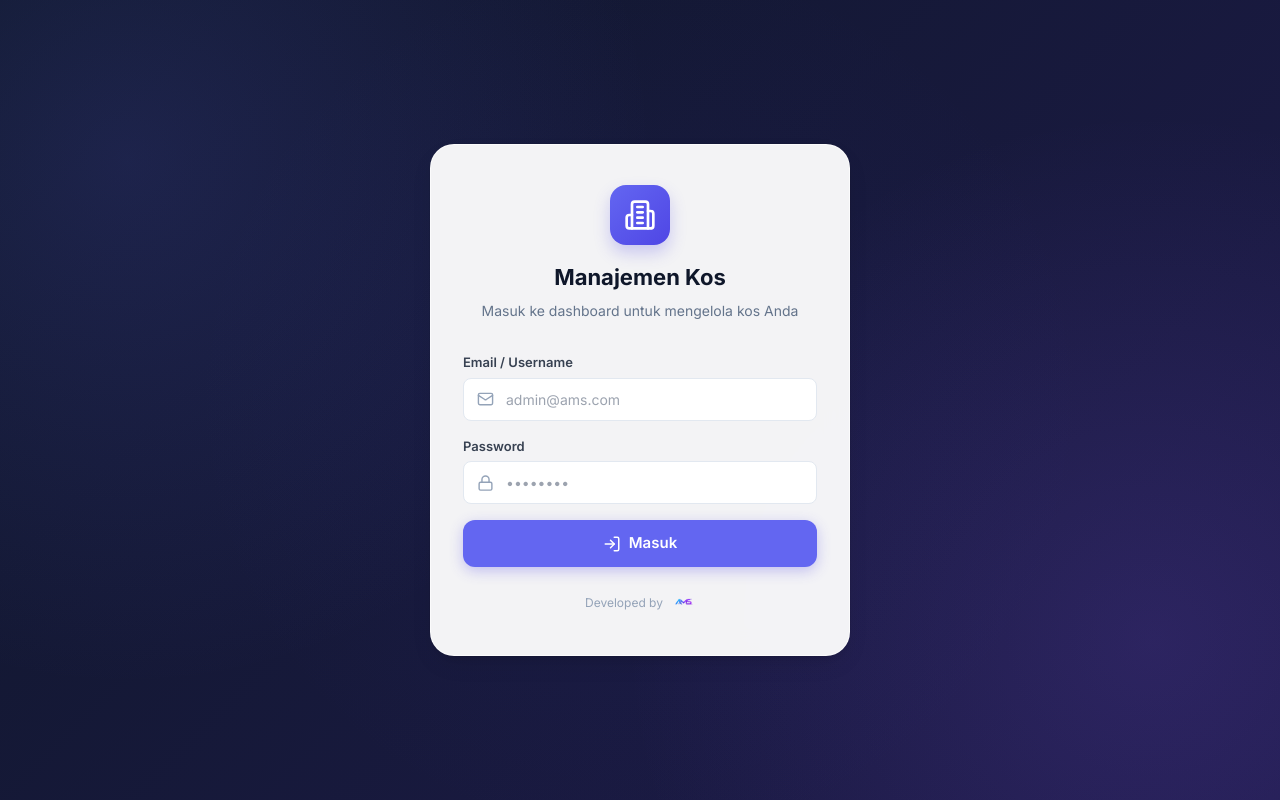
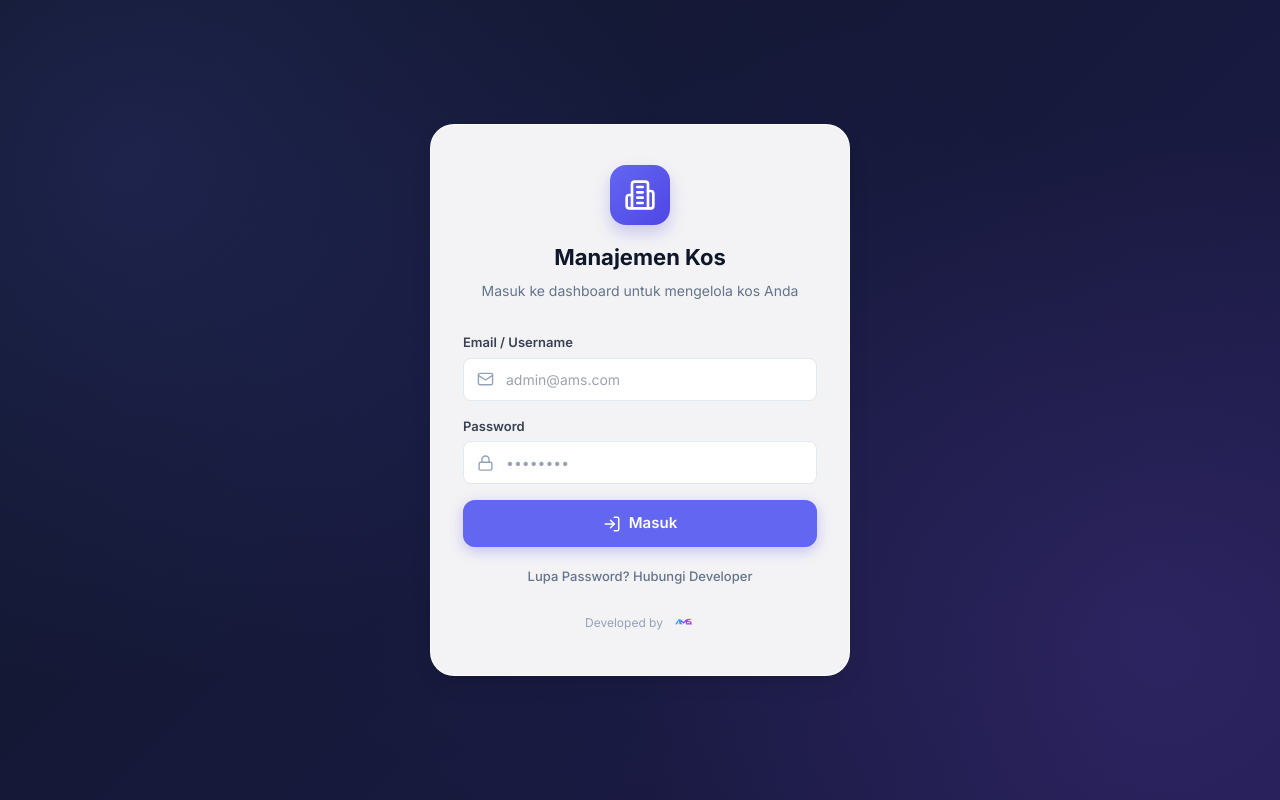
Before and after one commit to armansyam/kos-kosan, a Next.js app: page /login in a window 1280 px wide. Built offline with nearby package versions, Linux system fonts and the light colour scheme; no server answers; the database is empty.

Commit message:
Branding & Recovery: Create reset-admin.js script for admin@ams.com / admin123, update seed.ts, and add Lupa Password link pointing to ammang.my.id

```diff
--- a/prisma/seed.ts
+++ b/prisma/seed.ts
@@ -7,10 +7,10 @@ async function main() {
   // 1. Create admin user
   const hashedPassword = await hash('admin123', 12);
   await prisma.user.upsert({
-    where: { email: 'admin@kos.com' },
+    where: { email: 'admin@ams.com' },
     update: {},
     create: {
-      email: 'admin@kos.com',
+      email: 'admin@ams.com',
       password: hashedPassword,
       name: 'Admin Kos',
     },
--- /dev/null
+++ b/reset-admin.js
@@ -0,0 +1,38 @@
+const { PrismaClient } = require('@prisma/client');
+const bcrypt = require('bcryptjs');
+
+const prisma = new PrismaClient();
+
+async function reset() {
+  console.log('🔄 Mereset akun admin ke default (admin@ams.com / admin123)...');
+
+  const hashedPassword = await bcrypt.hash('admin123', 12);
+
+  // Upsert the admin user with email admin@ams.com
+  await prisma.user.upsert({
+    where: { email: 'admin@ams.com' },
+    update: {
+      password: hashedPassword,
+      name: 'Admin Kos',
+    },
+    create: {
+      email: 'admin@ams.com',
+      password: hashedPassword,
+      name: 'Admin Kos',
+    },
+  });
+
+  console.log('✅ Akun admin berhasil direset!');
+  console.log('📧 Email   : admin@ams.com');
+  console.log('🔑 Password: admin123');
+}
+
+reset()
+  .then(async () => {
+    await prisma.$disconnect();
+  })
+  .catch(async (e) => {
+    console.error('❌ Gagal mereset admin:', e);
+    await prisma.$disconnect();
+    process.exit(1);
+  });
--- a/src/app/login/page.tsx
+++ b/src/app/login/page.tsx
@@ -123,7 +123,6 @@ export default function LoginPage() {
               />
             </div>
           </div>
-
           <button type="submit" disabled={loading} className="login-btn">
             {loading ? (
               <span className="spinner" />
@@ -134,6 +133,25 @@ export default function LoginPage() {
               </>
             )}
           </button>
+
+          <div style={{ textAlign: 'center', marginTop: 16 }}>
+            <a
+              href="https://ammang.my.id"
+              target="_blank"
+              rel="noopener noreferrer"
+              style={{
+                fontSize: 13,
+                color: '#64748b',
+                textDecoration: 'none',
+                transition: 'color 0.2s',
+                fontWeight: 500
+              }}
+              onMouseOver={(e) => e.currentTarget.style.color = 'var(--primary, #4f46e5)'}
+              onMouseOut={(e) => e.currentTarget.style.color = '#64748b'}
+            >
+              Lupa Password? Hubungi Developer
+            </a>
+          </div>
         </form>
 
         {/* Developer Credit */}
```
